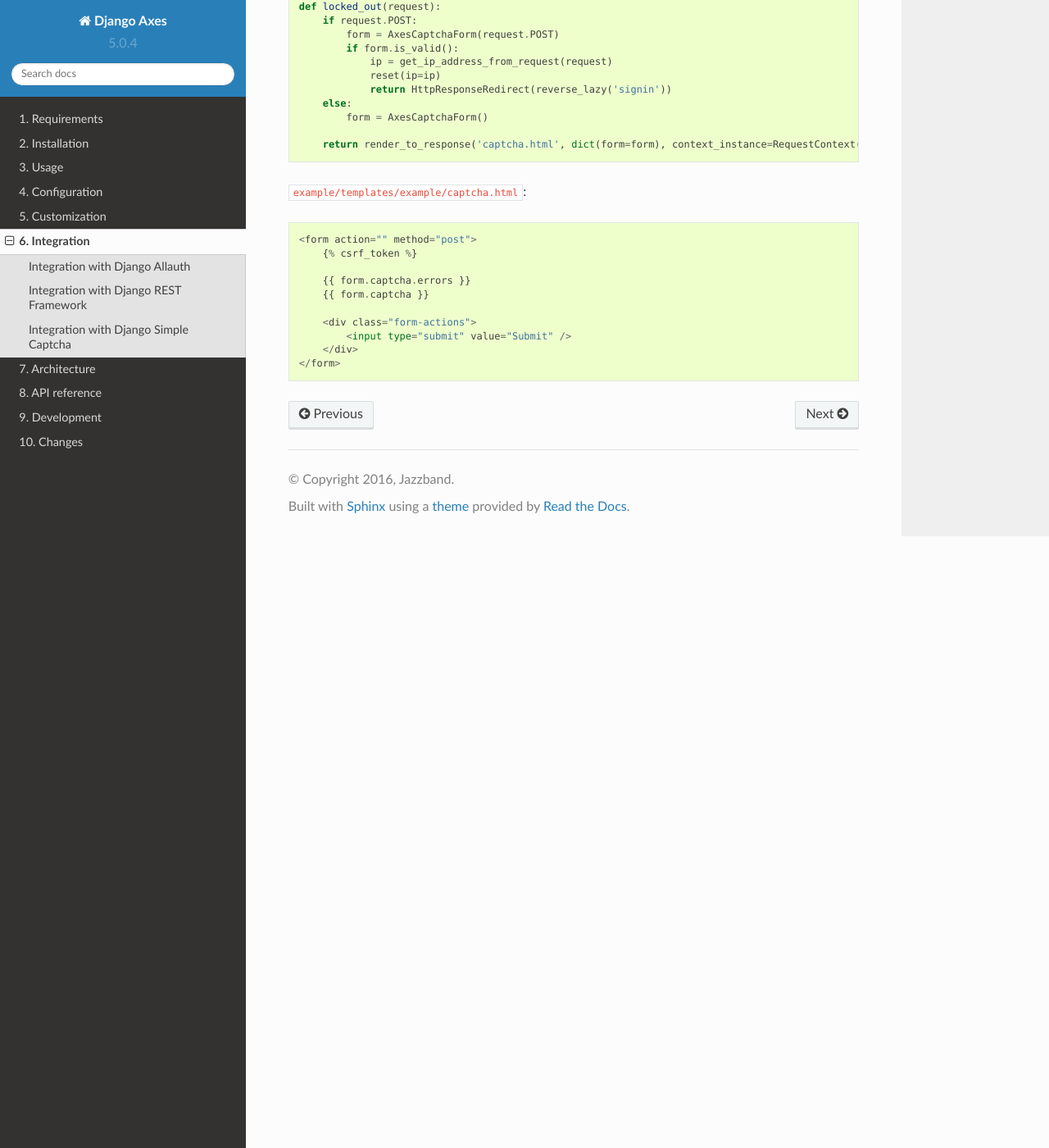
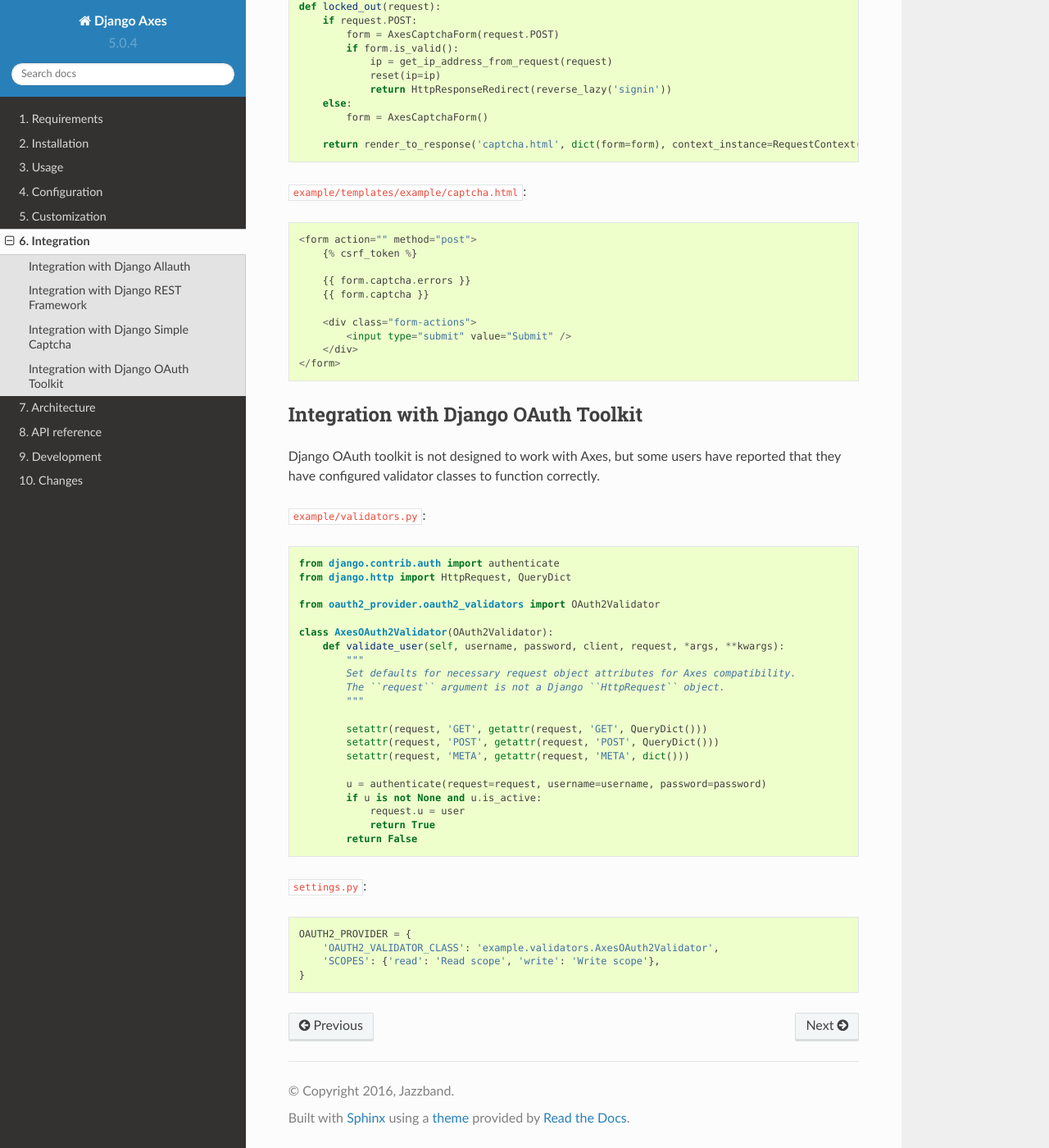
Before and after one commit to jazzband/django-axes, a Sphinx documentation site: the page built from docs/6_integration.rst, in a window 1280 px wide and 1400 px high, scrolled down 2795 px. Shown: the whole window at 82% size. Built offline with Sphinx 7.4.7 and the Read the Docs theme 2.0.0, drawn with Linux system fonts in a browser that asks for light colours.

Commit message:
Add Django OAuth Toolkit integration example

```diff
--- a/docs/6_integration.rst
+++ b/docs/6_integration.rst
@@ -155,3 +155,44 @@
             <input type="submit" value="Submit" />
         </div>
     </form>
+
+
+Integration with Django OAuth Toolkit
+-------------------------------------
+
+Django OAuth toolkit is not designed to work with Axes,
+but some users have reported that they have configured
+validator classes to function correctly.
+
+
+``example/validators.py``::
+
+    from django.contrib.auth import authenticate
+    from django.http import HttpRequest, QueryDict
+
+    from oauth2_provider.oauth2_validators import OAuth2Validator
+
+    class AxesOAuth2Validator(OAuth2Validator):
+        def validate_user(self, username, password, client, request, *args, **kwargs):
+            """
+            Set defaults for necessary request object attributes for Axes compatibility.
+            The ``request`` argument is not a Django ``HttpRequest`` object.
+            """
+
+            setattr(request, 'GET', getattr(request, 'GET', QueryDict()))
+            setattr(request, 'POST', getattr(request, 'POST', QueryDict()))
+            setattr(request, 'META', getattr(request, 'META', dict()))
+
+            u = authenticate(request=request, username=username, password=password)
+            if u is not None and u.is_active:
+                request.u = user
+                return True
+            return False
+
+
+``settings.py``::
+
+    OAUTH2_PROVIDER = {
+        'OAUTH2_VALIDATOR_CLASS': 'example.validators.AxesOAuth2Validator',
+        'SCOPES': {'read': 'Read scope', 'write': 'Write scope'},
+    }
```
